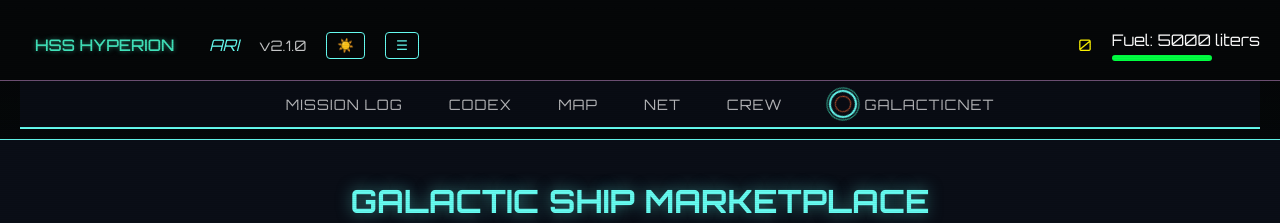
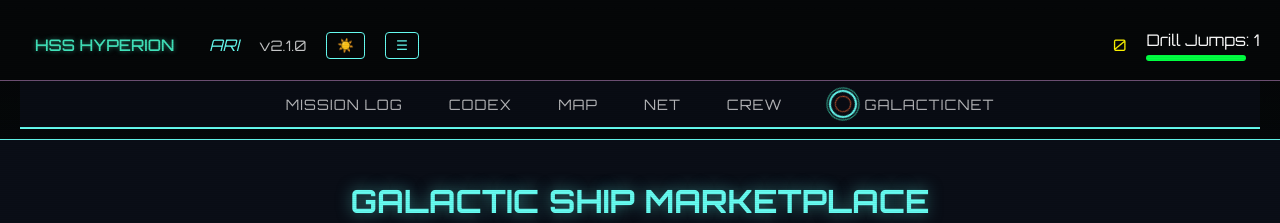
Before and after one commit to Hyperion-box/Hyperion-box.github.io, a Jekyll site: the page built from ship-marketplace.html, in a window 1280 px wide. Shown: the top 223 px of the page. Built offline with Jekyll 4.4.1, drawn with Linux system fonts in a browser that asks for light colours.

Commit message:
Updated term for fuel

```diff
--- a/_includes/site-header.html
+++ b/_includes/site-header.html
@@ -21,7 +21,7 @@
                 <span id="total-credits">0</span>
             </div>
             <div class="fuel">
-                <span>Fuel: <span id="total-fuel">0</span> liters</span>
+                <span>Drill Jumps: <span id="total-fuel">0</span></span>
                 <div class="fuel-meter">
                     <div class="fuel-level" id="fuel-level"></div>
                 </div>
--- a/data/ship-inventory.json
+++ b/data/ship-inventory.json
@@ -3,8 +3,8 @@
       "credits": 0,
       "fuel": {
         "type": "Quantum Fuel",
-        "amount": 5000,
-        "unit": "litres"
+        "amount": 1,
+        "unit": "Jump"
       },
       "weapons": [
         {
--- a/scripts/load-inventory.js
+++ b/scripts/load-inventory.js
@@ -9,7 +9,7 @@ async function loadInventory() {
 
         // Update the fuel level meter
         const fuelAmount = inventory.shipInventory.fuel.amount;
-        const maxFuel = 5000; // Set this to the maximum fuel capacity
+        const maxFuel = 1; // Set this to the maximum fuel capacity
         const fuelLevel = (fuelAmount / maxFuel) * 100; // Calculate percentage
         document.getElementById('fuel-level').style.width = fuelLevel + '%'; // Set the width of the fuel level
     } catch (error) {
```
